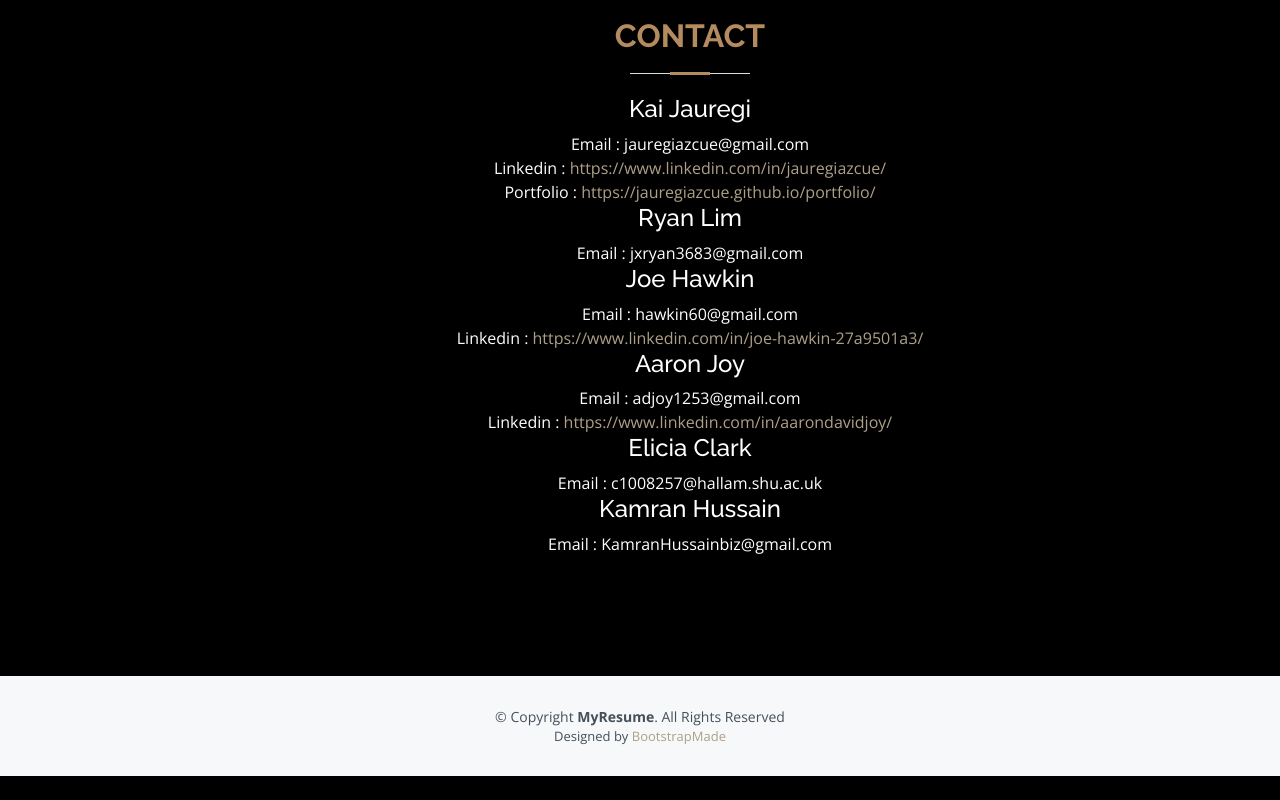
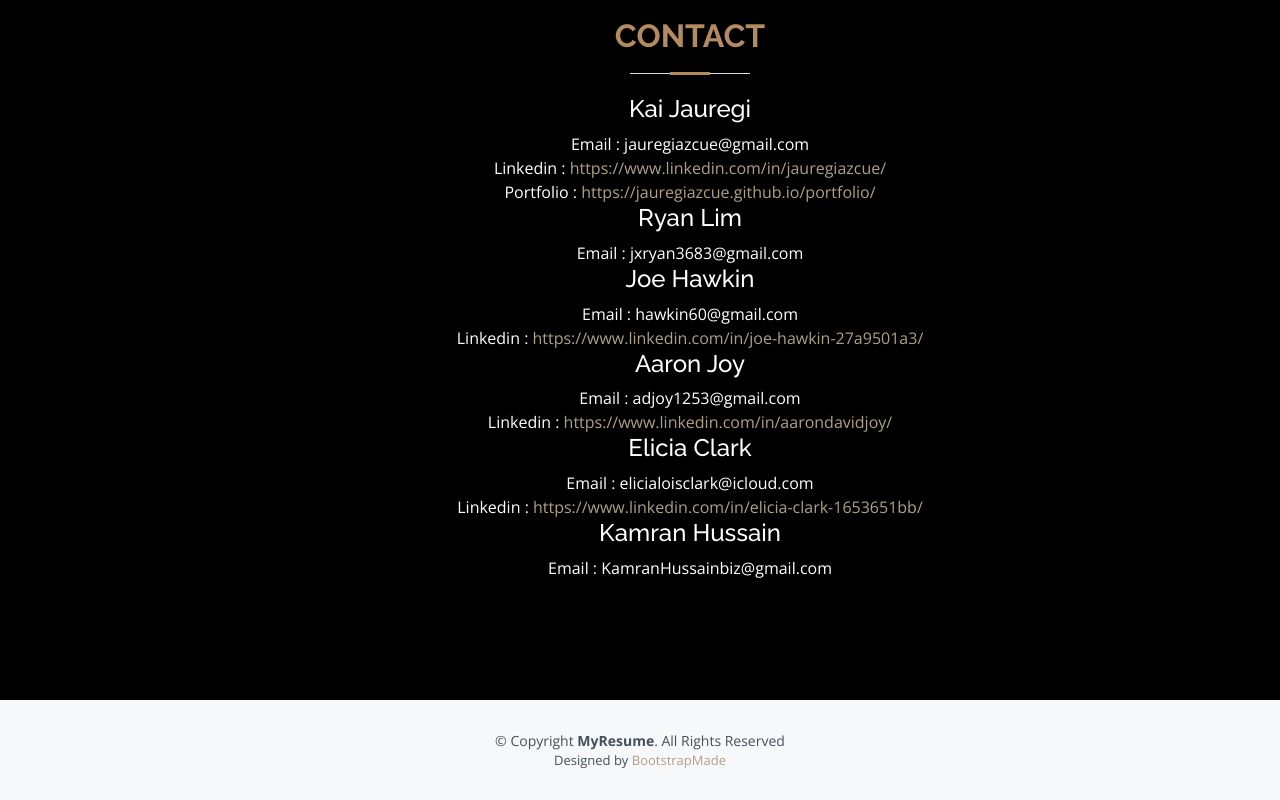
Before and after one commit to jauregiazcue/LoreNomiconWeb, a plain HTML site: page index.html in a window 1280 px wide. Shown: the part 3202-4002 px from the top of the page. Before the commit the page ends 3978 px from the top, so only its background shows below. Drawn offline with nearby package versions, Linux system fonts and the light colour scheme.

Commit message:
added more linkedin links

```diff
--- a/index.html
+++ b/index.html
@@ -226,7 +226,8 @@
           <div class="address">
 
             <h4>Elicia Clark</h4>
-            <p>Email :  c1008257@hallam.shu.ac.uk</p>
+            <p>Email :  elicialoisclark@icloud.com</p>
+            <p>Linkedin : <a href="https://www.linkedin.com/in/elicia-clark-1653651bb/" target="_blank">https://www.linkedin.com/in/elicia-clark-1653651bb/</a></p>
           </div>
 
           <div class="address">
```
